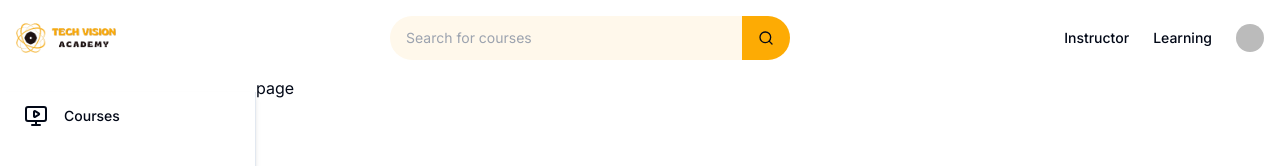
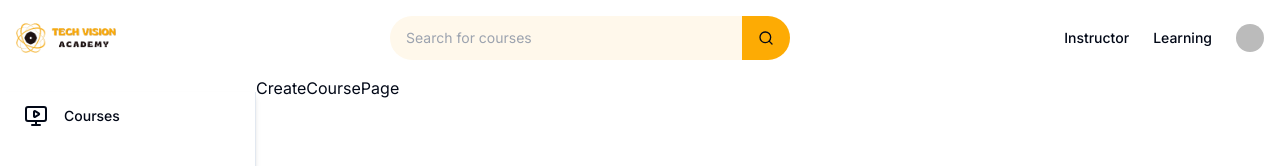
Before and after one commit to surajjayraman/pet-academy, a Next.js app: page /instructor/create-course in a window 1280 px wide. Shown: the top 166 px of the page. Built offline with nearby package versions, Linux system fonts and the light colour scheme; no server answers; sample sign-in values are in the browser's storage; some icons are missing.

Commit message:
Update create course page

```diff
--- a/app/(instructor)/instructor/create-course/page.tsx
+++ b/app/(instructor)/instructor/create-course/page.tsx
@@ -1,9 +1,9 @@
 import React from 'react'
 
-const page = () => {
+const CreateCoursePage = () => {
   return (
-    <div>page</div>
+    <div>CreateCoursePage</div>
   )
 }
 
-export default page
+export default CreateCoursePage
```
